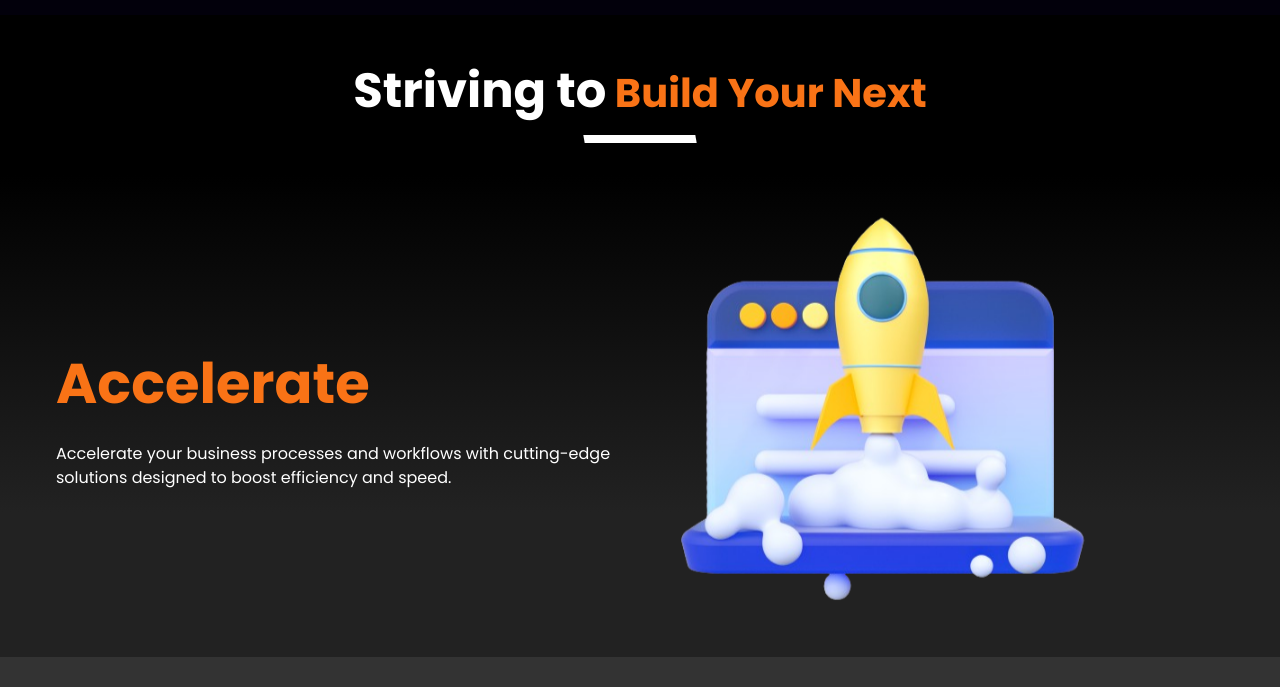
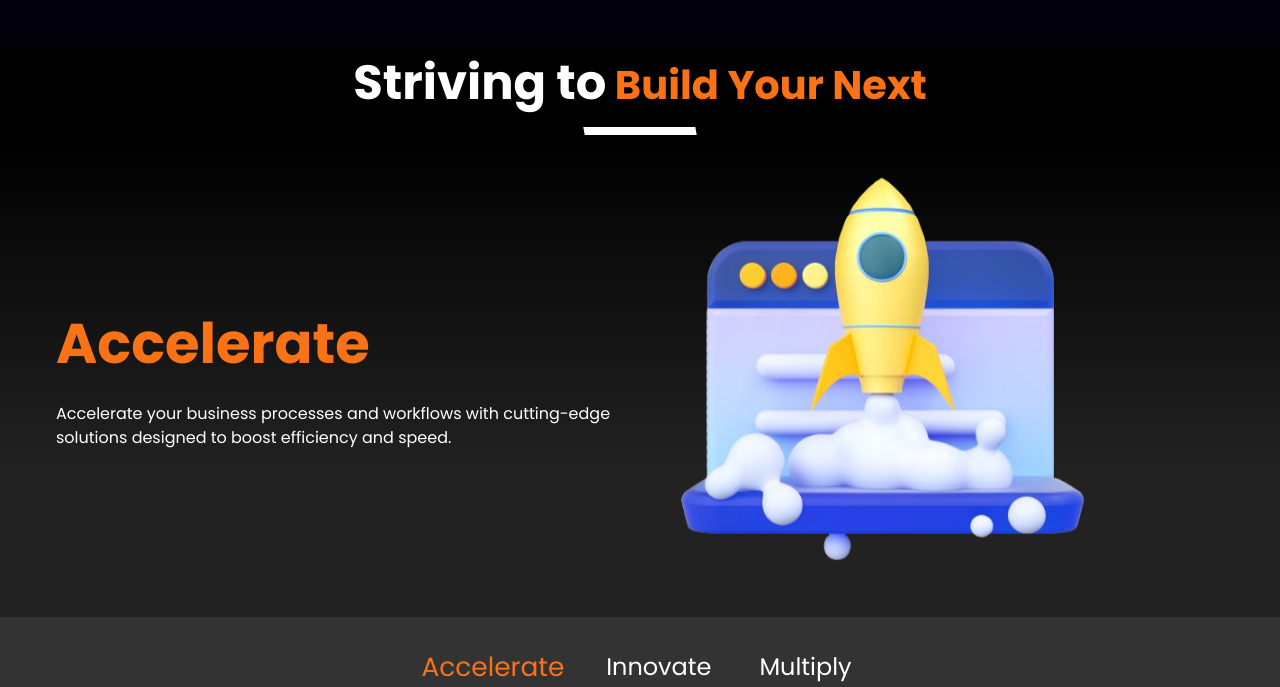
Before and after one commit to code-sourabh/web-app-project, a React (Create React App) app: page / in a window 1280 px wide. Shown: the part 833-1520 px from the top of the page. Built offline with nearby package versions, Linux system fonts and the light colour scheme.

Commit message:
description styling

```diff
--- a/src/components/Description Tab/Description.css
+++ b/src/components/Description Tab/Description.css
@@ -6,13 +6,11 @@
     background-size: cover;
     color: #fff;
     text-align: center;
-    margin-top: -2rem;
+    margin-top: 0rem;
 
   }
 
   .homepage .header {
-    padding: 2rem;
-
     background-color: #000000 ; /* Dark overlay */
     opacity: 0;
     animation: fadeInUp 1s ease forwards; /* Fade in animation */
@@ -20,7 +18,7 @@
 
   .homepage .header-title {
     font-size: 3rem;
-    margin-top: 0.5rem;
+    /* margin-top: 0.5rem; */
     font-weight: bold;
     color: #fff;
   }
@@ -36,7 +34,7 @@
     flex-direction: column; /* Stack sections vertically */
     align-items: center;
     justify-content: center;
-    padding: 0rem 2rem;
+    padding: 0rem 1rem;
     background: linear-gradient(to bottom, #000000 0%, #222222 70%); /* More black, less orange */
     color: #fff;
     opacity: 0;
```
